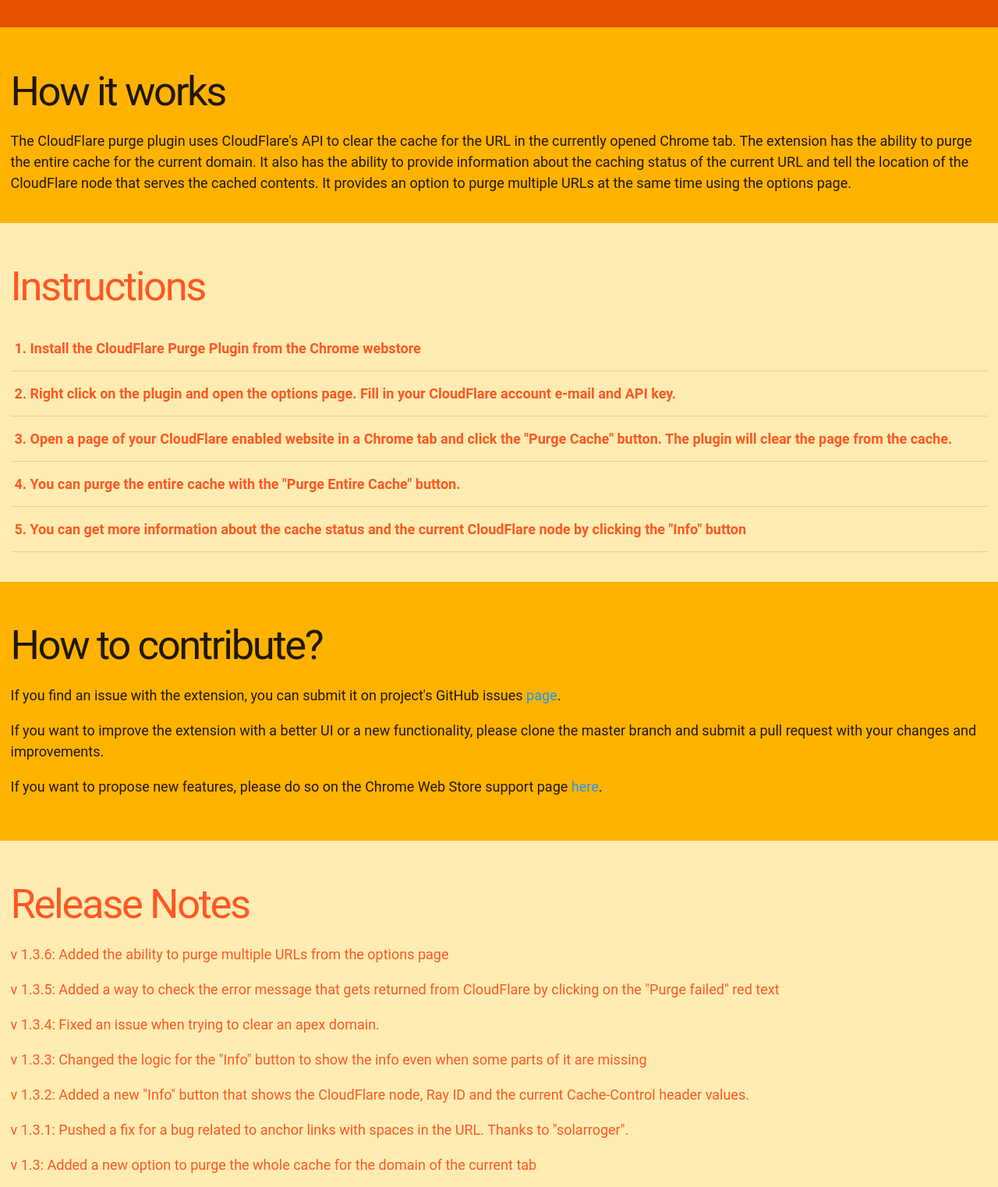
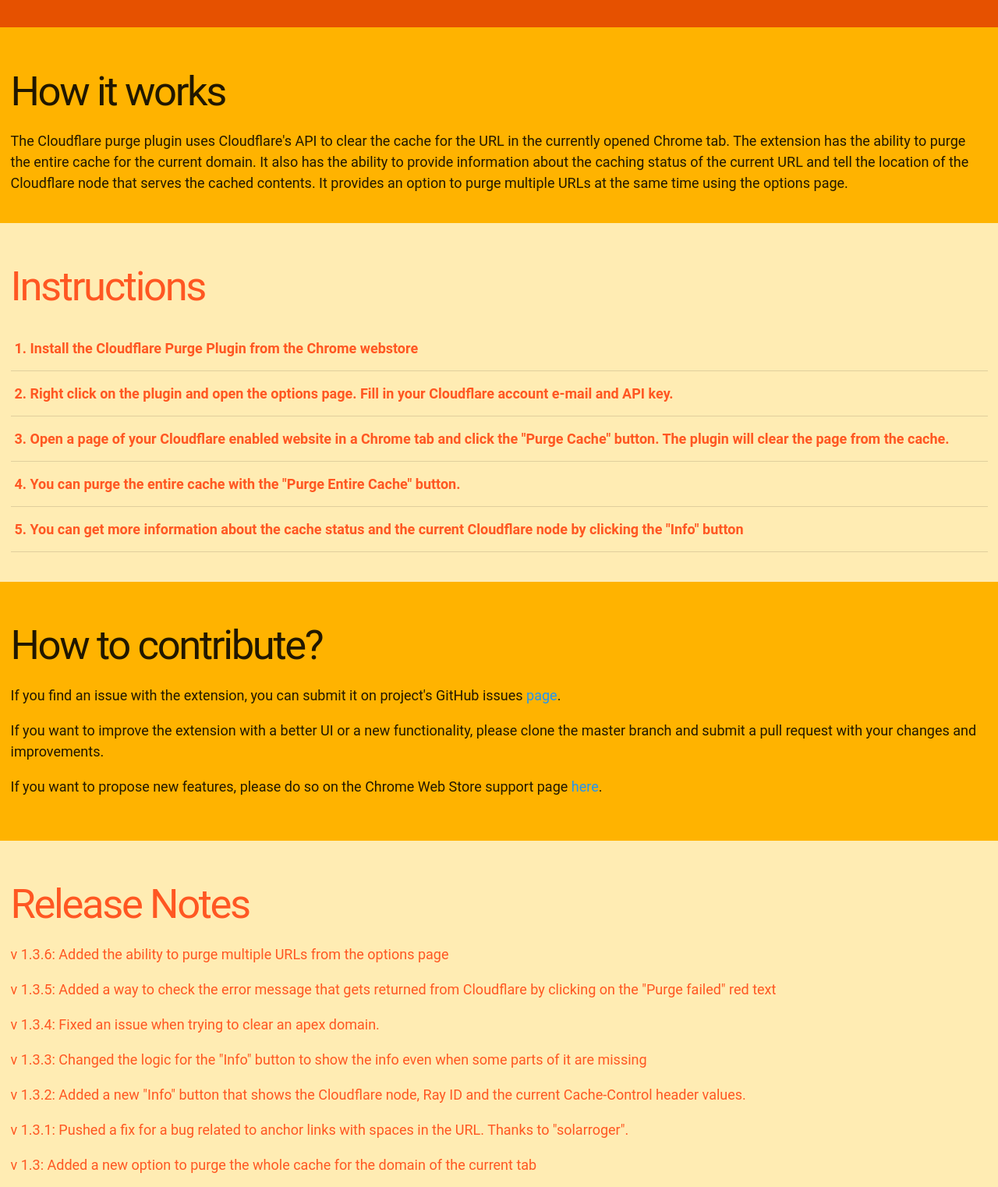
Before and after one commit to cracker4o/purge-cf-cache-chrome-extension, a plain HTML site: page index.html in a window 1280 px wide. Shown: the part 291-1813 px from the top of the page at 78% size. Drawn offline with nearby package versions, Linux system fonts and the light colour scheme.

Commit message:
Changed the casing of Cloudflare to reflect their new logo changes

```diff
--- a/index.html
+++ b/index.html
@@ -3,7 +3,7 @@
 <html>
     <head>
         <meta name="viewport" content="width=device-width">
-        <title>The home page of the CloudFlare purge plugin</title>
+        <title>The home page of the Cloudflare purge plugin</title>
         <link href="media/favicon.ico" rel="shortcut icon" type="image/x-icon" />
         <link rel="stylesheet" href="https://cdnjs.cloudflare.com/ajax/libs/materialize/0.97.5/css/materialize.min.css">
         <link rel="stylesheet" href="css/site.css">
@@ -58,7 +58,7 @@
                 <div class="row">
                     <div class="col s12">
                         <h3>How it works</h3>
-                        The CloudFlare purge plugin uses CloudFlare's API to clear the cache for the URL in the currently opened Chrome tab. The extension has the ability to purge the entire cache for the current domain. It also has the ability to provide information about the caching status of the current URL and tell the location of the CloudFlare node that serves the cached contents. It provides an option to purge multiple URLs at the same time using the options page.
+                        The Cloudflare purge plugin uses Cloudflare's API to clear the cache for the URL in the currently opened Chrome tab. The extension has the ability to purge the entire cache for the current domain. It also has the ability to provide information about the caching status of the current URL and tell the location of the Cloudflare node that serves the cached contents. It provides an option to purge multiple URLs at the same time using the options page.
                     </div>
                 </div>
             </div>
@@ -69,15 +69,15 @@
                         <h3>Instructions</h3>
                         <table>
                             <tr>
-                                <th>1. Install the CloudFlare Purge Plugin from the Chrome webstore</th>
+                                <th>1. Install the Cloudflare Purge Plugin from the Chrome webstore</th>
                                 <th></th>
                             </tr>
                             <tr>
-                                <th>2. Right click on the plugin and open the options page. Fill in your CloudFlare account e-mail and API key.</th>
+                                <th>2. Right click on the plugin and open the options page. Fill in your Cloudflare account e-mail and API key.</th>
                                 <th></th>
                             </tr>
                             <tr>
-                                <th>3. Open a page of your CloudFlare enabled website in a Chrome tab and click the "Purge Cache" button. The plugin will clear the page from the cache.</th>
+                                <th>3. Open a page of your Cloudflare enabled website in a Chrome tab and click the "Purge Cache" button. The plugin will clear the page from the cache.</th>
                                 <th></th>
                             </tr>
                             <tr>
@@ -85,7 +85,7 @@
                                 <th></th>
                             </tr>
                             <tr>
-                                <th>5. You can get more information about the cache status and the current CloudFlare node by clicking the "Info" button</th>
+                                <th>5. You can get more information about the cache status and the current Cloudflare node by clicking the "Info" button</th>
                                 <th></th>
                             </tr>
                         </table>
@@ -118,7 +118,7 @@
                                 v 1.3.6: Added the ability to purge multiple URLs from the options page
                             </p>
                             <p>
-                                v 1.3.5: Added a way to check the error message that gets returned from CloudFlare by clicking on the "Purge failed" red text
+                                v 1.3.5: Added a way to check the error message that gets returned from Cloudflare by clicking on the "Purge failed" red text
                             </p>
                             <p>
                                 v 1.3.4: Fixed an issue when trying to clear an apex domain.
@@ -127,7 +127,7 @@
                                 v 1.3.3: Changed the logic for the "Info" button to show the info even when some parts of it are missing
                             </p>
                             <p>
-                                v 1.3.2: Added a new "Info" button that shows the CloudFlare node, Ray ID and the current Cache-Control header values.
+                                v 1.3.2: Added a new "Info" button that shows the Cloudflare node, Ray ID and the current Cache-Control header values.
                             </p>
                             <p>
                                 v 1.3.1: Pushed a fix for a bug related to anchor links with spaces in the URL. Thanks to "solarroger".
@@ -174,11 +174,11 @@
                     <div class="col s12 m4">
                         <div>
                             <a href="https://www.cloudflare.com/">
-                                <img src="media/cf-logo-v-rgb.png" alt="CloudFlare" class="cloudflare-logo" />
+                                <img src="media/cf-logo-v-rgb.png" alt="Cloudflare" class="cloudflare-logo" />
                             </a>
                         </div>
                         <div>
-                            If you need to consume the CloudFlare API for your own applications, you can find the latest documentation <a href="https://api.cloudflare.com/" class="black-text darken-3">here</a>.
+                            If you need to consume the Cloudflare API for your own applications, you can find the latest documentation <a href="https://api.cloudflare.com/" class="black-text darken-3">here</a>.
                         </div>
                         <div class="small-text">
                             This website is not related to CloudFlare and it is not promoting any of CloudFlare services.
@@ -188,7 +188,7 @@
             </div>
             <div class="footer-copyright center-align grey-text text-lighten-4 deep-orange darken-4">
 
-                    The CloudFlare Purge plugin is free for use. It falls under the terms and conditions of the Apache v2.0 license. &copy;2016 - <a href="mailto:cracker4o@gmail.com">Tosho Toshev</a>
+                    The Cloudflare Purge plugin is free for use. It falls under the terms and conditions of the Apache v2.0 license. &copy;2016 - <a href="mailto:cracker4o@gmail.com">Tosho Toshev</a>
             </div>
         </footer>
         <script type="text/javascript" src="scripts/site.js"></script>
```
